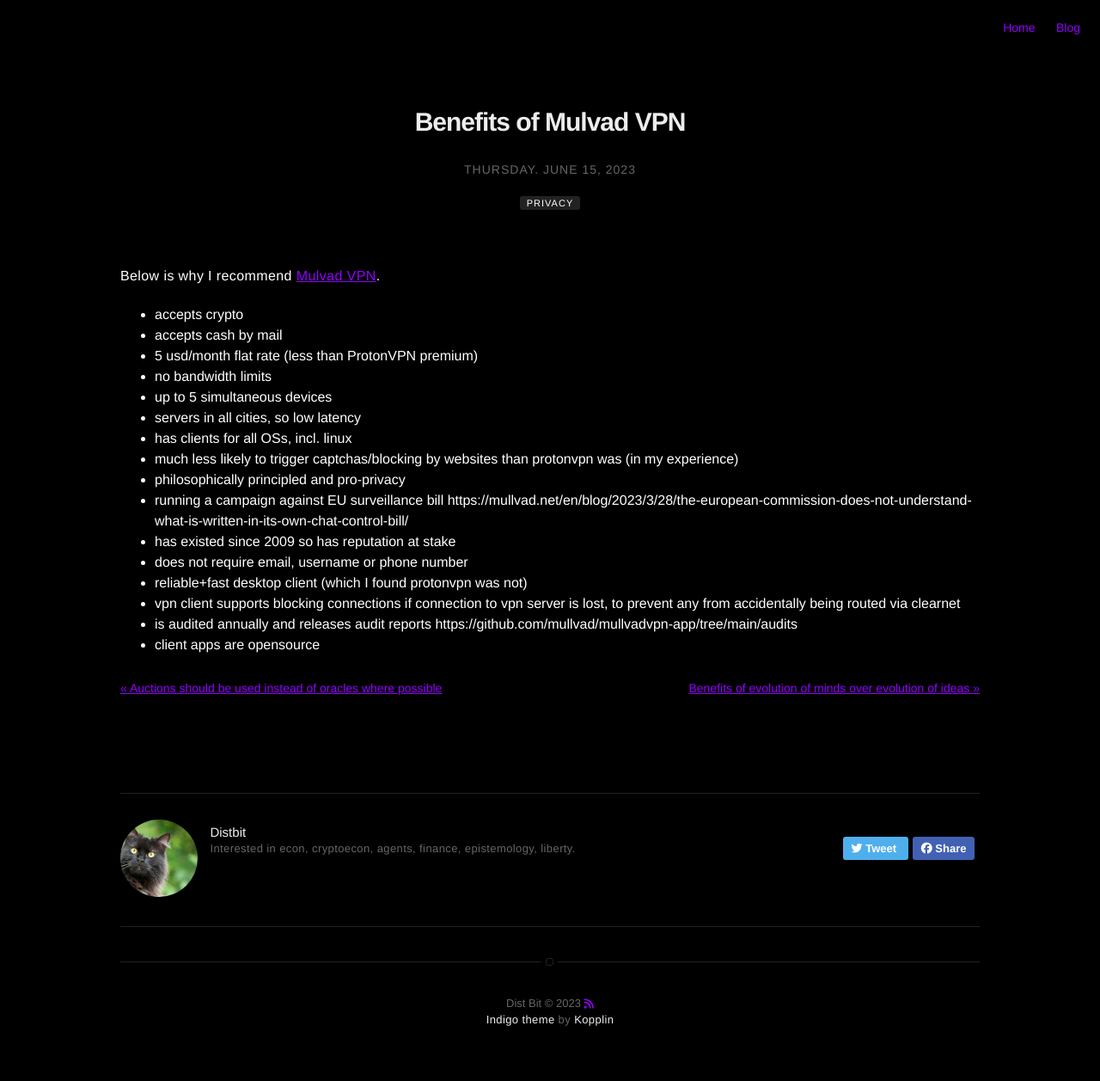
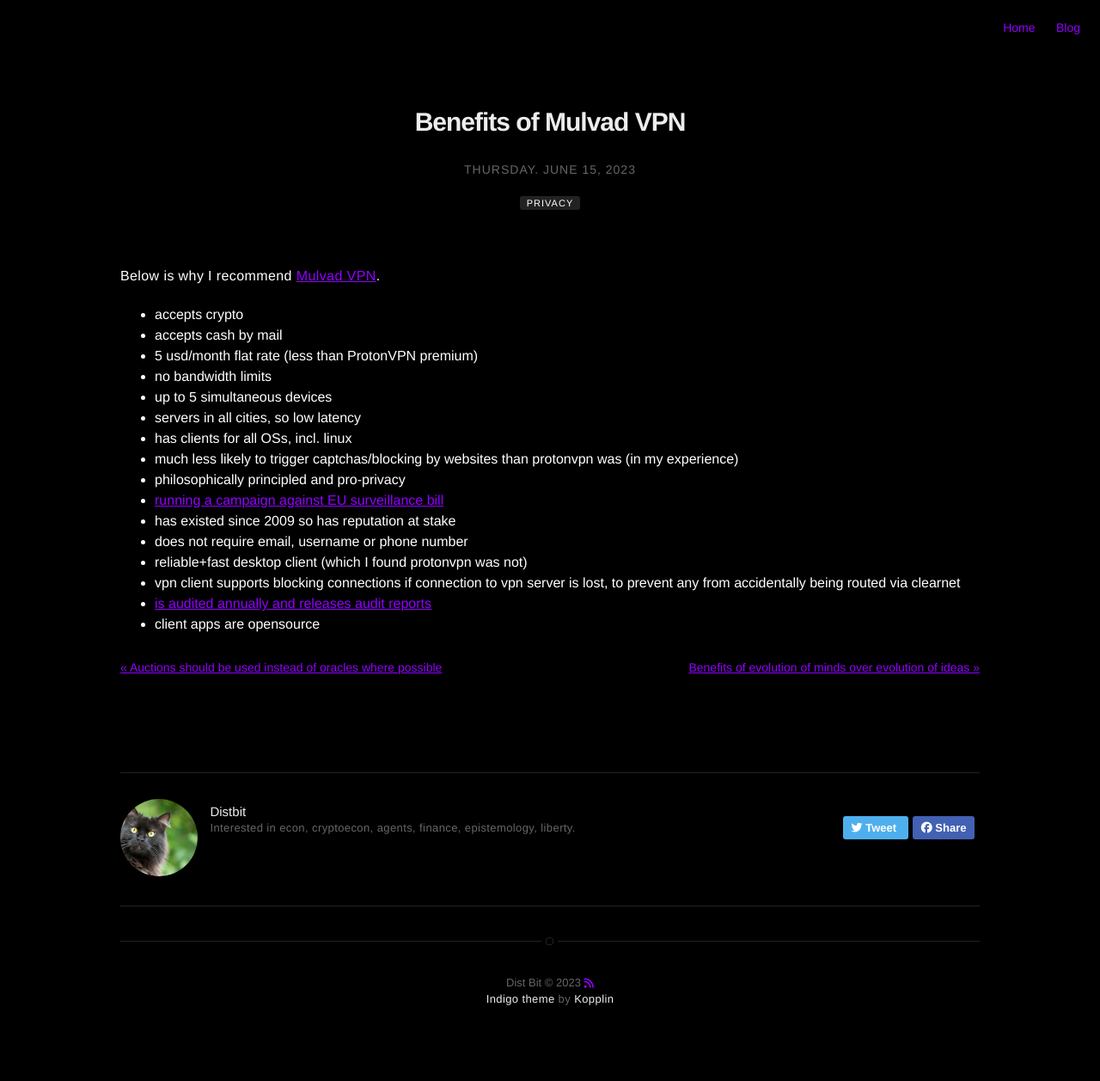
Before and after one commit to distbit0/distbit.xyz, a Jekyll site: the page built from _posts/2023-06-15-benefits-of-Mulvad-VPN.md, in a window 1280 px wide. Shown: the whole page at 86% size. Built offline with Jekyll 4.4.1, drawn with Linux system fonts in a browser that asks for light colours; nearby versions of some CDN libraries; comment, search, counter and statistics services are not loaded; after the commit the page ends 1233 px from its top, so only the background shows below that.

```diff
--- a/_posts/2023-06-15-benefits-of-Mulvad-VPN.md
+++ b/_posts/2023-06-15-benefits-of-Mulvad-VPN.md
@@ -21,10 +21,10 @@ Below is why I recommend [Mulvad VPN](https://mullvad.net/).
 - has clients for all OSs, incl. linux
 - much less likely to trigger captchas/blocking by websites than protonvpn was (in my experience)
 - philosophically principled and pro-privacy
-- running a campaign against EU surveillance bill https://mullvad.net/en/blog/2023/3/28/the-european-commission-does-not-understand-what-is-written-in-its-own-chat-control-bill/
+- [running a campaign against EU surveillance bill](https://mullvad.net/en/blog/2023/3/28/the-european-commission-does-not-understand-what-is-written-in-its-own-chat-control-bill/)
 - has existed since 2009 so has reputation at stake
 - does not require email, username or phone number
 - reliable+fast desktop client (which I found protonvpn was not)
 - vpn client supports blocking connections if connection to vpn server is lost, to prevent any from accidentally being routed via clearnet
-- is audited annually and releases audit reports https://github.com/mullvad/mullvadvpn-app/tree/main/audits
+- [is audited annually and releases audit reports](https://github.com/mullvad/mullvadvpn-app/tree/main/audits)
 - client apps are opensource
```
Also changed, not shown: _posts/2023-06-15-AI-agent-memory-optimisation-design.md (+1 -1 lines).
